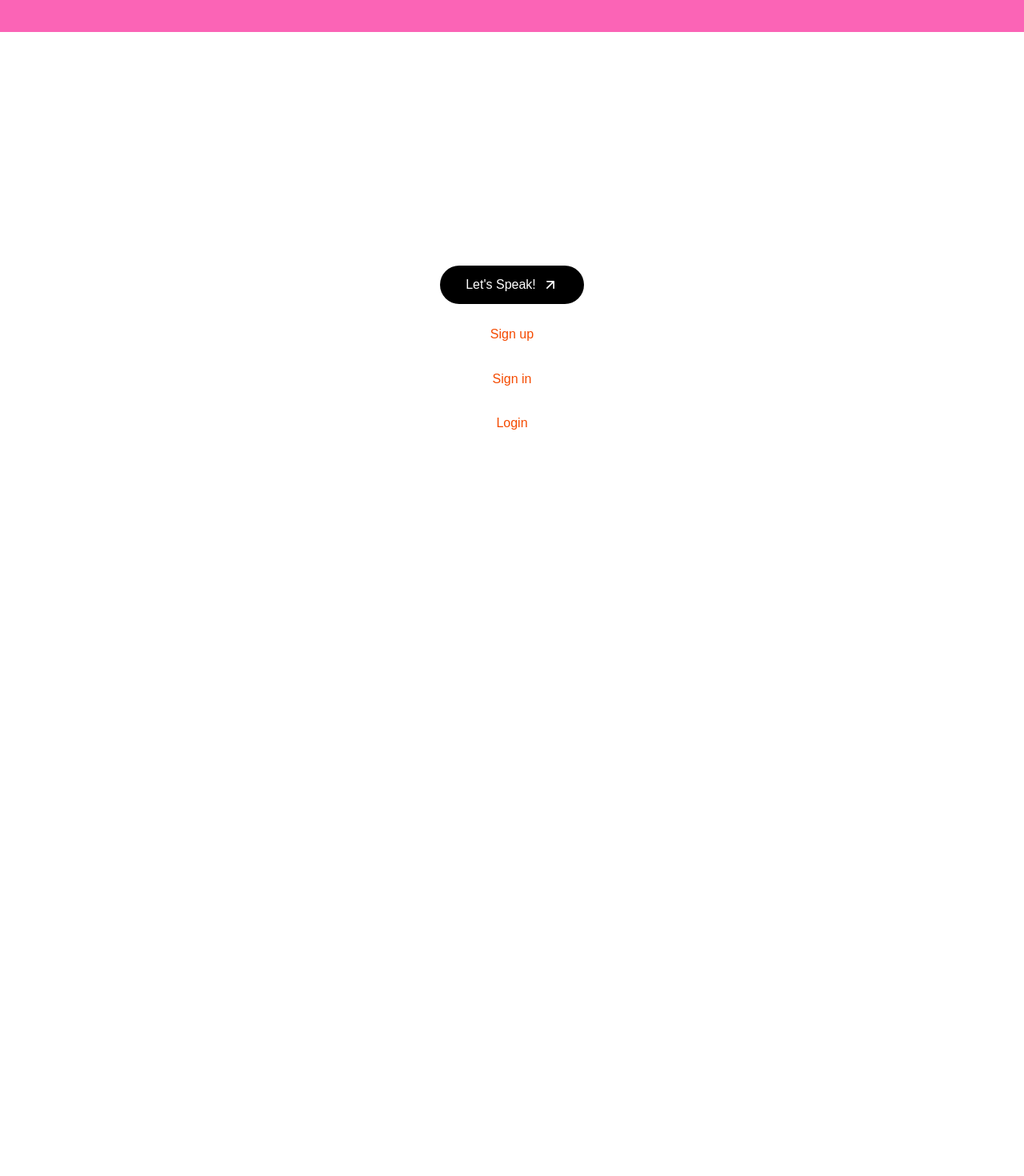
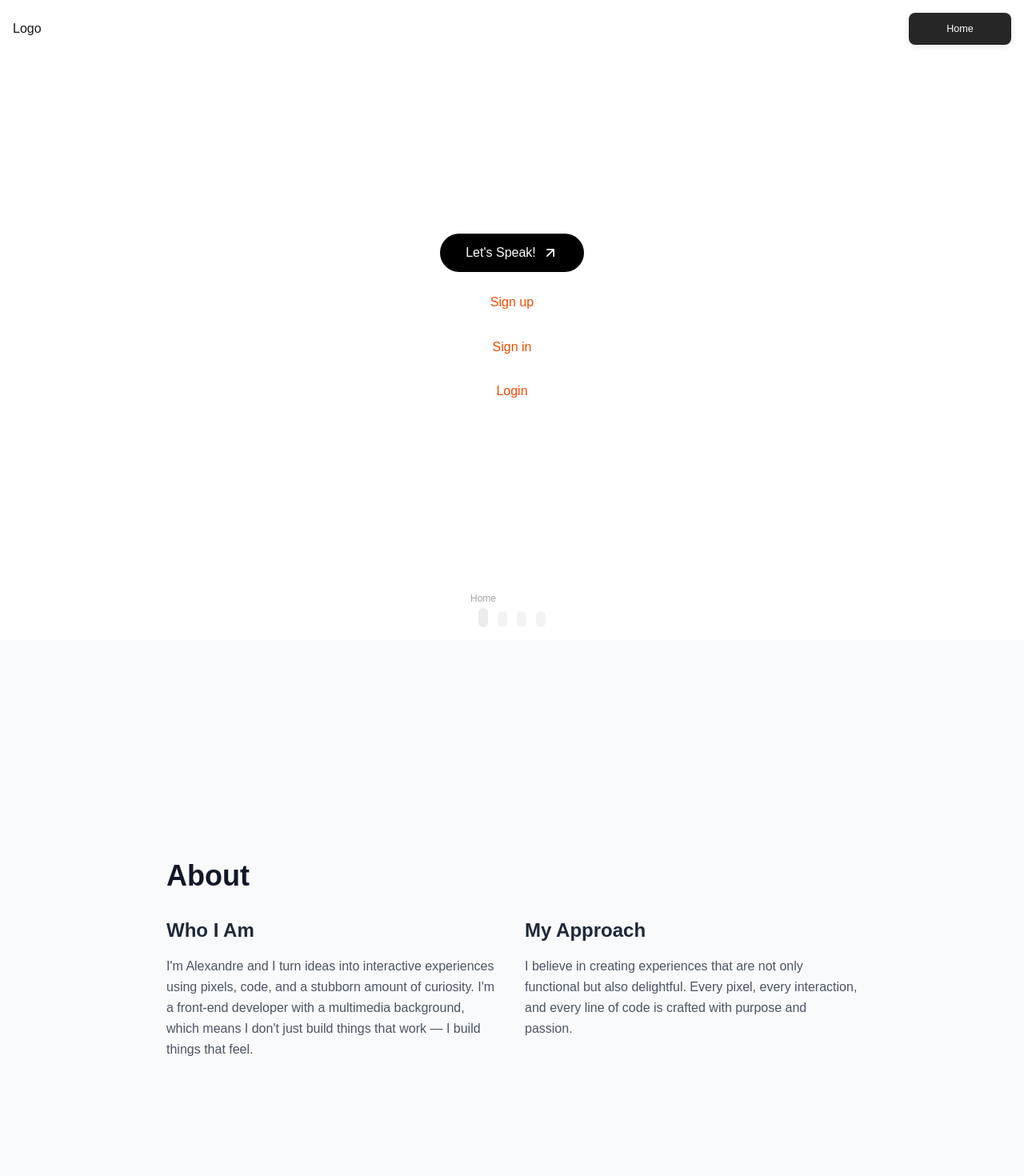
Before and after one commit to mgalexandre/xnanimatedbuttons, a Next.js app: page / in a window 1280 px wide. Shown: the top 1470 px of the page at 80% size. Before the commit the page ends 840 px from the top, so only its background shows below. Built offline with nearby package versions, Linux system fonts and the light colour scheme.

Commit message:
feat/ added menu footer

```diff
--- a/package.json
+++ b/package.json
@@ -10,7 +10,7 @@
   },
   "dependencies": {
     "gsap": "^3.12.7",
-    "motion": "^12.6.3",
+    "motion": "^12.23.12",
     "next": "15.2.5",
     "react": "^19.0.0",
     "react-dom": "^19.0.0",
--- /dev/null
+++ b/src/app/components/MenuFooter.tsx
@@ -0,0 +1,93 @@
+"use client"
+import React, { useState, useEffect } from 'react'
+
+const SECTIONS = [
+  { id: 'home', label: 'Home' },
+  { id: 'about', label: 'About' },
+  { id: 'projects', label: 'Projects' },
+  { id: 'contact', label: 'Contact' }
+]
+
+export default function MenuFooter() {
+  const [activeSection, setActiveSection] = useState('home')
+  const [hoveredSection, setHoveredSection] = useState<string | null>(null)
+
+  const scrollToSection = (sectionId: string) => {
+    const element = document.getElementById(sectionId)
+    if (element) {
+      element.scrollIntoView({ behavior: 'smooth', block: 'start' })
+      setActiveSection(sectionId)
+    }
+  }
+
+  useEffect(() => {
+    const observer = new IntersectionObserver(
+      (entries) => {
+        entries.forEach((entry) => {
+          if (entry.isIntersecting) {
+            setActiveSection(entry.target.id)
+          }
+        })
+      },
+      {
+        rootMargin: '-20% 0px -20% 0px',
+        threshold: 0.1
+      }
+    )
+
+    SECTIONS.forEach(sectionId => {
+      const element = document.getElementById(sectionId.id)
+      if (element) observer.observe(element)
+    })
+
+    return () => {
+      SECTIONS.forEach(sectionId => {
+        const element = document.getElementById(sectionId.id)
+        if (element) observer.unobserve(element)
+      })
+    }
+  }, [])
+
+  const isLabelVisible = (sectionId: string) => {
+    return (activeSection === sectionId && !hoveredSection) || hoveredSection === sectionId
+  }
+
+  return (
+    <div className="fixed bottom-4 left-[50%] translate-x-[-50%] z-50">
+      <div className="flex justify-center items-end">
+        {SECTIONS.map((section) => (
+          <div
+            key={section.id}
+            className="flex flex-col items-center w-6 group"
+            onMouseEnter={() => setHoveredSection(section.id)}
+            onMouseLeave={() => setHoveredSection(null)}
+          >
+            {/* Label */}
+            <div
+              className={`transition-all duration-500 ease-in-out transform mb-1 ${
+                isLabelVisible(section.id)
+                  ? 'opacity-100 translate-y-0'
+                  : 'opacity-0 -translate-y-2 pointer-events-none'
+              }`}
+            >
+              <div className="text-neutral-400 font-regular text-xs mix-blend-difference whitespace-nowrap">
+                {section.label}
+              </div>
+            </div>
+
+            {/* Pill */}
+            <button
+              onClick={() => scrollToSection(section.id)}
+              className={`transition-all duration-1000 ease-in-out transform rounded-full ${
+                activeSection === section.id
+                  ? 'h-6 w-3 bg-[#D9D9D9]/50'
+                  : 'h-5 w-3 bg-[#E8E8E8]/50 hover:bg-[#D9D9D9]/50'
+              } backdrop-blur-lg`}
+              title={section.label}
+            />
+          </div>
+        ))}
+      </div>
+    </div>
+  )
+}
--- /dev/null
+++ b/src/app/components/Navbar.tsx
@@ -0,0 +1,83 @@
+"use client"
+import React, { useState } from 'react'
+import { motion } from "motion/react"
+
+export default function Navbar() {
+  const [isHovered, setIsHovered] = useState(false)
+  const [selectedIndex, setSelectedIndex] = useState(0) // Start with middle item (index 1)
+
+  const menuItems = [
+    { name: "Home", href: "/" },
+    { name: "About", href: "/sobre" },
+    { name: "Contact", href: "/contact" }
+  ]
+
+  const handleItemClick = (index: number) => {
+    if (selectedIndex === index) {
+      // Navigate to the selected item's href
+      window.location.href = menuItems[index].href
+    }
+  }
+
+  const handleItemHover = (index: number) => {
+    setSelectedIndex(index)
+  }
+
+  return (
+    <div className="fixed top-0 left-0 right-0 flex justify-between items-center p-4">
+      <div>
+        <h1>Logo</h1>
+      </div>
+      <div className="flex justify-between items-center">
+        <motion.div
+          className="flex flex-col justify-center items-center text-xs bg-neutral-800 overflow-hidden gap-1 p-2"
+          animate={{
+            width: isHovered ? 160 : 128, // 32 * 5 = 160px when hovered
+            height: isHovered ? 120 : 40,  // 10 * 12 = 120px when hovered
+            borderRadius: isHovered ? 12 : 8,
+            boxShadow: isHovered ? "0 8px 32px rgba(0,0,0,0.3)" : "0 2px 8px rgba(0,0,0,0.1)"
+          }}
+          transition={{
+            duration: 0.3,
+            ease: "easeOut",
+            type: "spring",
+            stiffness: 400,
+            damping: 50
+          }}
+          onHoverStart={() => {
+            setIsHovered(true)
+          }}
+          onHoverEnd={() => {
+            setIsHovered(false)
+          }}
+        >
+          {isHovered ? (
+            // Show all items during hover with hover selection
+            menuItems.map((item, index) => (
+              <h1
+                key={index}
+                className={`transition-all duration-200 cursor-pointer p-2 rounded-md w-full h-full ${
+                  selectedIndex === index
+                    ? "text-white font-medium bg-neutral-900"
+                    : "text-gray-300 scale-100"
+                }`}
+                onMouseEnter={() => handleItemHover(index)}
+                onClick={() => handleItemClick(index)}
+              >
+                {item.name}
+              </h1>
+            ))
+          ) : (
+            // Show only selected item when not hovered
+            <h1
+              className="text-white font-medium scale-105 cursor-pointer transition-all duration-200"
+              onClick={() => handleItemClick(selectedIndex)}
+            >
+              {menuItems[selectedIndex].name}
+            </h1>
+          )}
+        </motion.div>
+      </div>
+    </div>
+  )
+}
--- a/src/app/page.tsx
+++ b/src/app/page.tsx
@@ -1,38 +1,100 @@
+"use client"
 
 import ButtonFadeUp from "./components/ButtonFadeUp";
 import MarqueeButton from "./components/MarqueeButton";
+import Navbar from "./components/Navbar";
+import MenuFooter from "./components/MenuFooter";
 
 // ButtonAnimated pageHref="/sobre"
 
-
 export default function Home() {
-
-
-
   return (
     <>
-    <div>
-      <div className="bg-pink-400 h-10 flex justify-around items-center">
-      <span className="icon icon-images"></span>
-      <span className="icon icon-camera"></span>
-      <span className="icon icon-headphones"></span>
-      <span className="icon icon-music"></span>
-      <span className="icon icon-play"></span>
-      <span className="icon icon-film"></span>
-      <span className="icon icon-video-camera"></span>
-      <span className="icon icon-dice"></span>
-      <span className="icon icon-pacman"></span>
-      <span className="icon icon-spades"></span>
-      </div>
-    </div>
+      <Navbar />
 
+      {/* Home Section */}
+      <section id="home" className="flex flex-col gap-4 items-center justify-center h-screen">
+        <MarqueeButton />
+        <ButtonFadeUp href="/sobre" variant="fadeUp">Sign up</ButtonFadeUp>
+        <ButtonFadeUp href="/sobre" variant="fadeUpOnce">Sign in</ButtonFadeUp>
+        <ButtonFadeUp href="/sobre" variant="simple">Login</ButtonFadeUp>
+      </section>
 
-    <div className="flex flex-col gap-4 items-center justify-center h-screen">
-      <MarqueeButton />
-      <ButtonFadeUp href="/sobre" variant="fadeUp">Sign up</ButtonFadeUp>
-      <ButtonFadeUp href="/sobre" variant="fadeUpOnce">Sign in</ButtonFadeUp>
-      <ButtonFadeUp href="/sobre" variant="simple">Login</ButtonFadeUp>
-    </div>
+      {/* About Section */}
+      <section id="about" className="min-h-screen flex items-center justify-center bg-gray-50">
+        <div className="max-w-4xl mx-auto px-4">
+          <h2 className="text-4xl font-bold text-gray-900 mb-8">About</h2>
+          <div className="grid grid-cols-1 md:grid-cols-2 gap-8">
+            <div>
+              <h3 className="text-2xl font-semibold text-gray-800 mb-4">Who I Am</h3>
+              <p className="text-gray-600 leading-relaxed">
+                I&apos;m Alexandre and I turn ideas into interactive experiences using pixels, code, and a stubborn amount of curiosity.
+                I&apos;m a front-end developer with a multimedia background, which means I don&apos;t just build things that work — I build things that feel.
+              </p>
+            </div>
+            <div>
+              <h3 className="text-2xl font-semibold text-gray-800 mb-4">My Approach</h3>
+              <p className="text-gray-600 leading-relaxed">
+                I believe in creating experiences that are not only functional but also delightful.
+                Every pixel, every interaction, and every line of code is crafted with purpose and passion.
+              </p>
+            </div>
+          </div>
+        </div>
+      </section>
+
+      {/* Projects Section */}
+      <section id="projects" className="min-h-screen flex items-center justify-center">
+        <div className="max-w-4xl mx-auto px-4">
+          <h2 className="text-4xl font-bold text-gray-900 mb-8">Projects</h2>
+          <div className="grid grid-cols-1 md:grid-cols-2 lg:grid-cols-3 gap-6">
+            <div className="bg-white p-6 rounded-lg shadow-md">
+              <h3 className="text-xl font-semibold text-gray-800 mb-3">Animated Buttons</h3>
+              <p className="text-gray-600">A collection of beautifully animated buttons with smooth transitions and modern design.</p>
+            </div>
+            <div className="bg-white p-6 rounded-lg shadow-md">
+              <h3 className="text-xl font-semibold text-gray-800 mb-3">Interactive UI</h3>
+              <p className="text-gray-600">Creating engaging user interfaces that respond to user interactions with elegance.</p>
+            </div>
+            <div className="bg-white p-6 rounded-lg shadow-md">
+              <h3 className="text-xl font-semibold text-gray-800 mb-3">Web Experiences</h3>
+              <p className="text-gray-600">Building immersive web experiences that captivate and inspire users.</p>
+            </div>
+          </div>
+        </div>
+      </section>
+
+      {/* Contact Section */}
+      <section id="contact" className="min-h-screen flex items-center justify-center bg-gray-50">
+        <div className="max-w-4xl mx-auto px-4">
+          <h2 className="text-4xl font-bold text-gray-900 mb-8">Contact</h2>
+          <div className="grid grid-cols-1 md:grid-cols-2 gap-8">
+            <div>
+              <h3 className="text-2xl font-semibold text-gray-800 mb-4">Get in Touch</h3>
+              <p className="text-gray-600 leading-relaxed mb-6">
+                Ready to bring your ideas to life? Let&apos;s collaborate on creating something amazing together.
+              </p>
+              <div className="space-y-3">
+                <p className="text-gray-600">
+                  <span className="font-medium">Email:</span> hello@alexandre.dev
+                </p>
+                <p className="text-gray-600">
+                  <span className="font-medium">Location:</span> São Paulo, Brazil
+                </p>
+              </div>
+            </div>
+            <div>
+              <h3 className="text-2xl font-semibold text-gray-800 mb-4">Let&apos;s Work Together</h3>
+              <p className="text-gray-600 leading-relaxed">
+                Whether you have a specific project in mind or just want to explore possibilities,
+                I&apos;m here to help turn your vision into reality.
+              </p>
+            </div>
+          </div>
+        </div>
+      </section>
+
+      <MenuFooter />
     </>
   );
 }
```
Also changed, not shown: src/app/components/Navbar.css (added), 1 other file (tests, documents, lock files or other folders).
